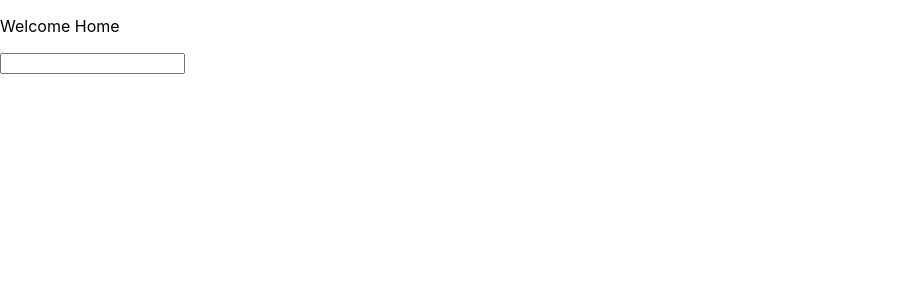
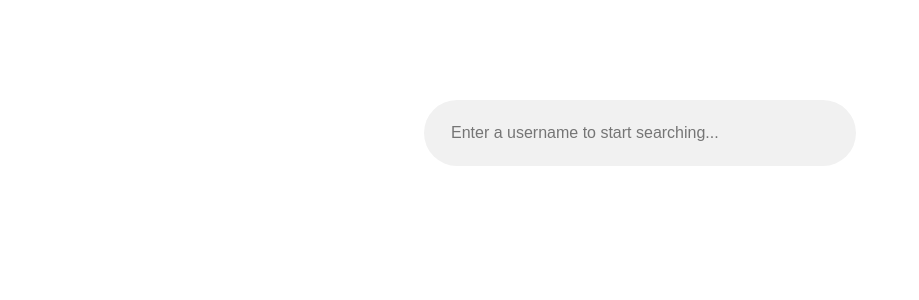
Before and after one commit to afroguy16/finda, a React (Create React App) app: page / in a window 1280 px wide. Shown: the top 300 px of the page, without its empty margins (0-919 px from the left). Built offline with nearby package versions, Linux system fonts and the light colour scheme.

Commit message:
feat: [task-2] add Search Component Styling

```diff
--- a/src/components/search/index.tsx
+++ b/src/components/search/index.tsx
@@ -1,21 +1,21 @@
-import { useEffect } from "react";
-import { debounceTime, distinctUntilChanged, Subject } from "rxjs";
+import { useEffect } from "react"
+import { debounceTime, distinctUntilChanged, Subject } from "rxjs"
+
+import styles from './search.module.scss'
 
 type Props = {
   onChange: (newValue: string) => void;
+  placeholder?: string;
 };
 
-const DELAY_INPUT_CHANGE = 500
+const DELAY_INPUT_CHANGE = 500;
 
-const Search = ({ onChange }: Props) => {
+const Search = ({ onChange, placeholder }: Props) => {
   const searchValue$: Subject<string> = new Subject();
 
   useEffect(() => {
-    subscribeToSearchValueChange();
-    return () => {
-      searchValue$.complete();
-    };
-  });
+    subscribeToSearchValueChange(); //unsubscribing not need since it won't emit new event if there is no value changes
+  }, []);
 
   const subscribeToSearchValueChange = () => {
     searchValue$
@@ -31,9 +31,12 @@ const Search = ({ onChange }: Props) => {
   };
 
   return (
-    <div>
-      <input type="text" onChange={(e) => emitNewSearchValue(e.target.value)} />
-    </div>
+    <input
+      type="text"
+      placeholder={placeholder}
+      className={styles.wrapper}
+      onChange={(e) => emitNewSearchValue(e.target.value)}
+    />
   );
 };
 
--- a/src/components/search/search.module.scss
+++ b/src/components/search/search.module.scss
@@ -0,0 +1,9 @@
+@import '../../variables.scss';
+
+.wrapper {
+    border-radius: 40px;
+    padding: 24px 27px;
+    background-color: $gray;
+    border: none;
+    font-size: $baseFontSize;
+}
--- a/src/index.scss
+++ b/src/index.scss
@@ -1,3 +1,5 @@
+@import './variables.scss';
+
 body {
   margin: 0;
   font-family: -apple-system, BlinkMacSystemFont, 'Segoe UI', 'Roboto', 'Oxygen',
--- /dev/null
+++ b/src/variables.scss
@@ -0,0 +1,5 @@
+$lightGray : #F1F1F1;
+$gray : #F1F1F1;
+$darkGray: #9B9B9B;
+
+$baseFontSize: 16px;
--- a/src/views/home/home.module.scss
+++ b/src/views/home/home.module.scss
@@ -0,0 +1,12 @@
+.wrapper {
+    padding: 100px;
+}
+
+.search {
+    display: flex;
+    justify-content: center;
+    & > * {
+        width: 35%;
+        min-width: 300px;
+    }
+}
--- a/src/views/home/index.tsx
+++ b/src/views/home/index.tsx
@@ -1,13 +1,21 @@
-import Search from '../../components/search'
-import styles from './home.module.scss'
+import { useEffect } from "react";
+import Search from "../../components/search";
+import styles from "./home.module.scss";
+
+const SEARCH_PLACEHOLDER = "Enter a username to start searching...";
 
 const Home = () => {
   return (
     <div className={styles.wrapper}>
-      <p>Welcome Home</p>
-      <Search onChange={(e) => console.log(e)} />
+      <div className={styles.search}>
+        <Search
+          placeholder={SEARCH_PLACEHOLDER}
+          onChange={(e) => console.log(e)}
+        />
+      </div>
+      <div className={styles.user_list}></div>
     </div>
-  )
-}
+  );
+};
 
-export default Home
+export default Home;
```
Also changed, not shown: 1 other file (tests, documents, lock files or other folders).
